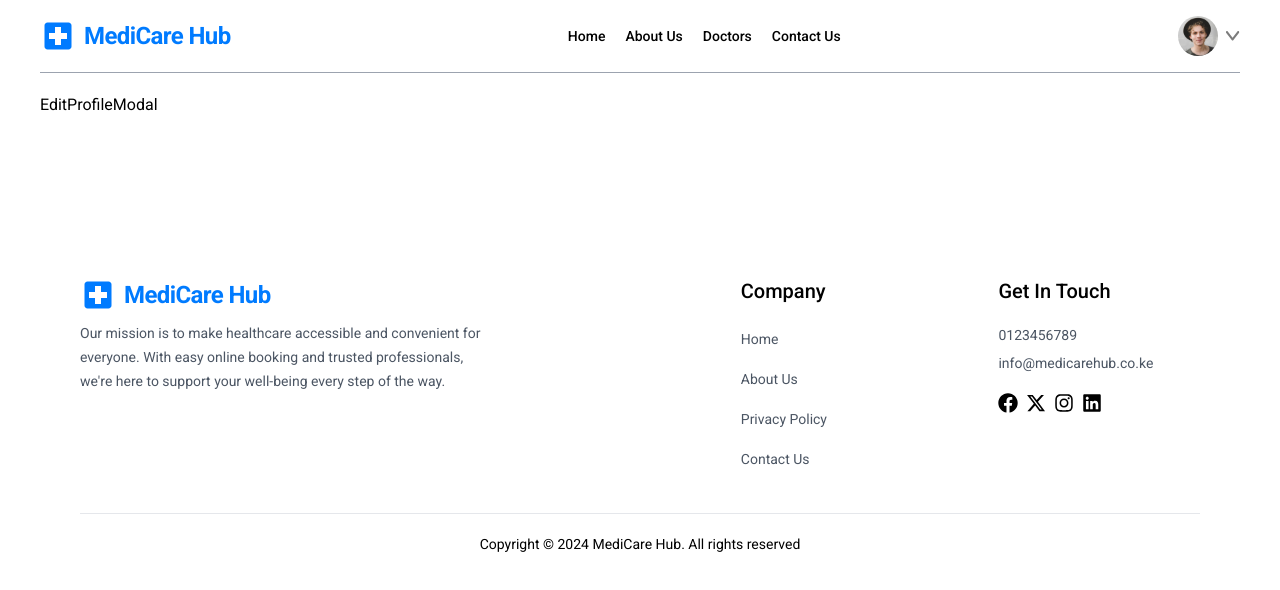
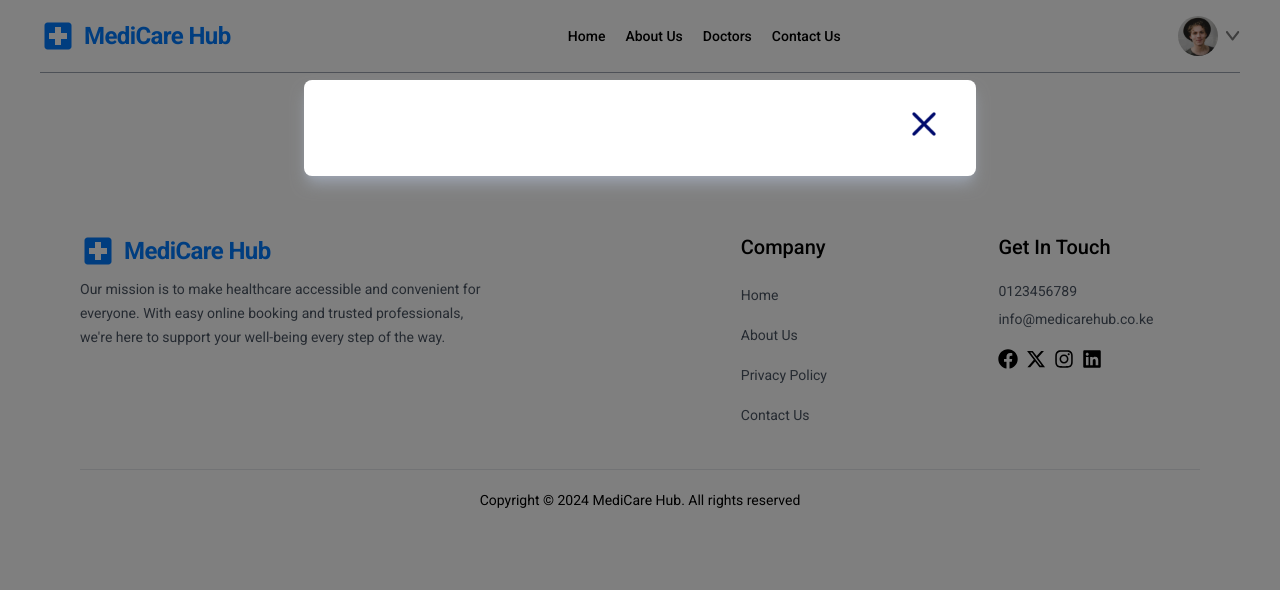
Before and after one commit to briansimiyuj/doctor-appointment-app, a React (Vite) app: page /profile in a window 1280 px wide. Shown: the top 590 px of the page. Built offline with nearby package versions, Linux system fonts and the light colour scheme; a web font is replaced by a local one.

Commit message:
Cancel modal button

```diff
--- a/src/components/Profile/EditProfileModal.tsx
+++ b/src/components/Profile/EditProfileModal.tsx
@@ -1,8 +1,38 @@
+import { useContext } from "react"
+import { assets } from "../../assets/frontend/assets"
+import { ProfileContext } from "../../context/ProfileContext"
+
 const EditProfileModal: React.FC = ()=>{
+
+    const context = useContext(ProfileContext)
+
+    if(!context) return null
+
+    const { setIsEditing } = context
 
     return(
 
-        <h1>EditProfileModal</h1>
+        <>
+
+            <div className="fixed inset-0 bg-black bg-opacity-50 z-40"></div>
+
+
+            <div className="fixed top-20 left-1/2 -translate-x-1/2 bg-white w-[90%] sm:w-[70%] md:w-[70%] lg:w-[60%] max-w-2xl rounded-lg p-6 shadow-lg shadow-gray-400 z-50">
+
+                <div className="relative flex justify-center mb-12">
+
+                    <img
+                        src={assets.crossIcon}
+                        alt="cross icon"
+                        className="absolute top-0 right-2 cursor-pointer w-10"
+                        onClick={()=>setIsEditing(false)}
+                    />
+
+                </div>
+
+            </div>
+
+        </>
 
     )
 
```
Also changed, not shown: 1 other file (tests, documents, lock files or other folders).
